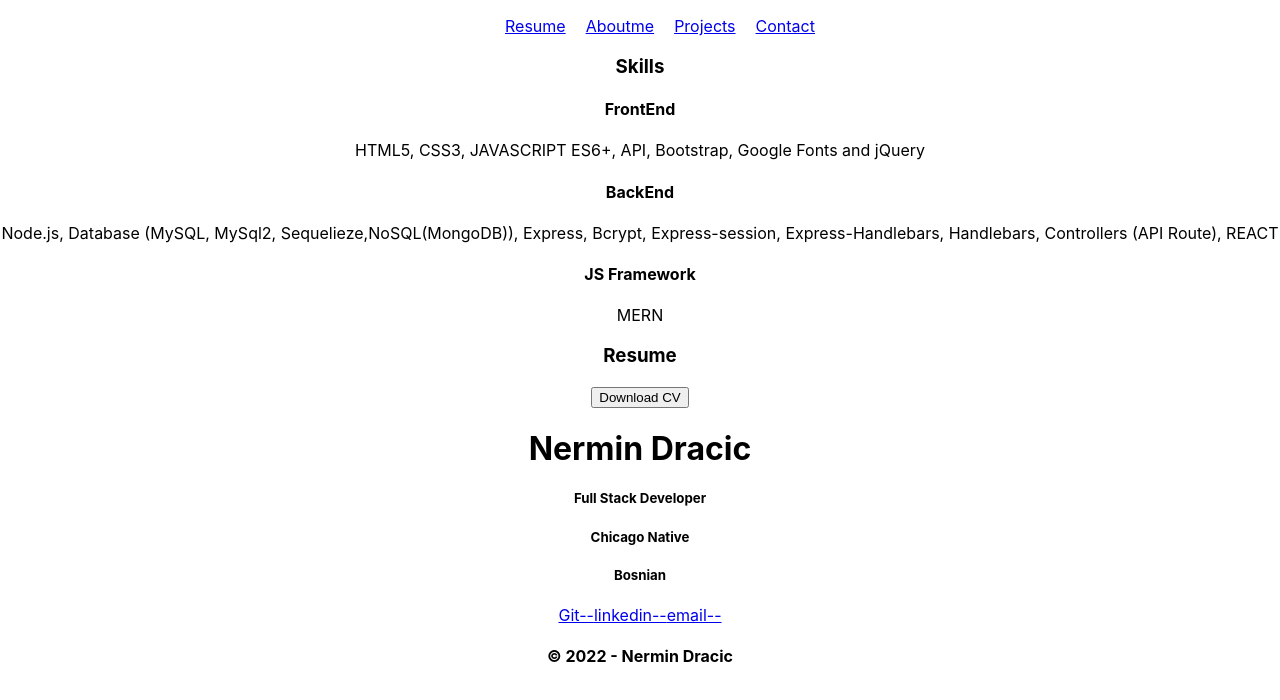
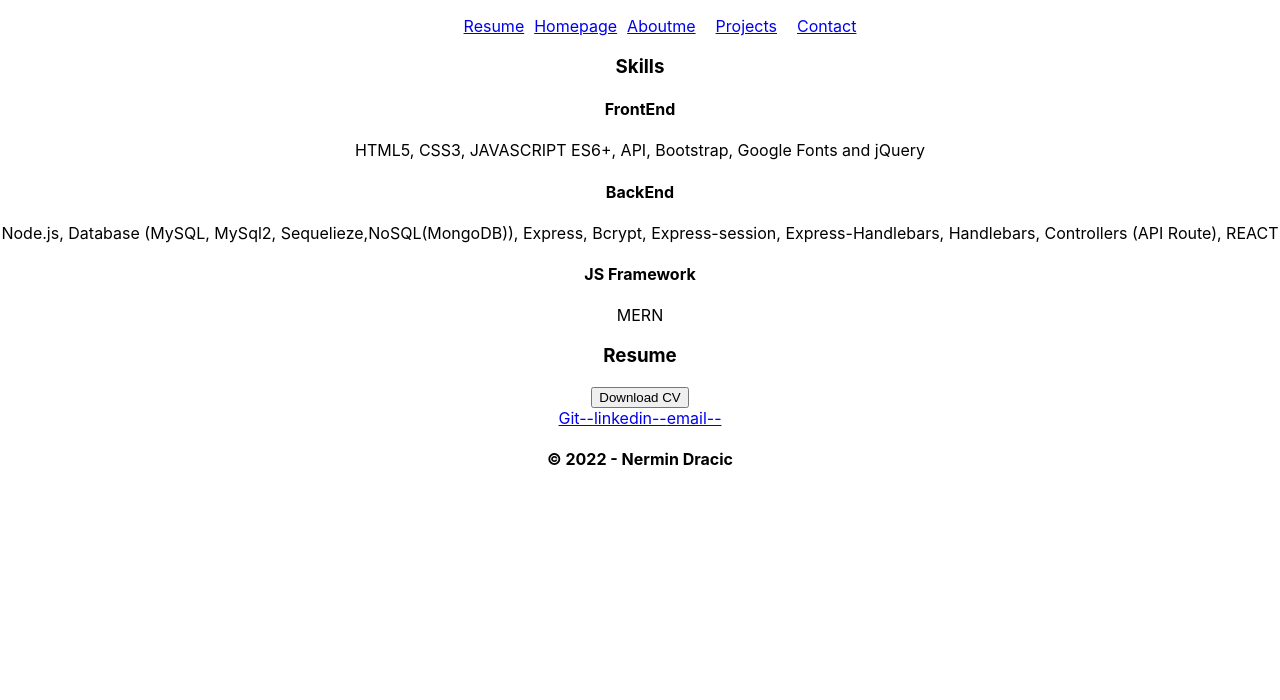
Before and after one commit to ndracic/nermins_portfolio, a React (Create React App) app: page /resume in a window 1280 px wide. Shown: the top 700 px of the page. Built offline with nearby package versions, Linux system fonts and the light colour scheme.

Commit message:
fixed navbar bug and aded homepage tab

```diff
--- a/package.json
+++ b/package.json
@@ -8,7 +8,7 @@
     "@testing-library/jest-dom": "^5.16.5",
     "@testing-library/react": "^13.4.0",
     "@testing-library/user-event": "^13.5.0",
-    "bootstrap": "4.2.1",
+    "bootstrap": "^4.2.1",
     "react": "^18.2.0",
     "react-dom": "^18.2.0",
     "react-router-dom": "^6.2.1",
--- a/src/App.js
+++ b/src/App.js
@@ -1,5 +1,5 @@
 import './App.css';
-import Homepage from './components/Homepage';
+// import Homepage from './components/Homepage';
 import Navbar from './components/Navbar';
 import Footer from './components/Footer'
 
@@ -7,7 +7,7 @@ function App() {
   return (
     <div className="App">
       <Navbar />
-      <Homepage />
+
       <Footer />
     </div>
   );
--- a/src/components/Navbar.js
+++ b/src/components/Navbar.js
@@ -31,6 +31,15 @@ function Navbar({ currentPage, handlePageChange }) {
           Resume
         </Link>
       </li>
+      <Link
+          to=""
+          onClick={() => handlePageChange('Homepage')}
+          // This is a conditional (ternary) operator that checks to see if the current page is "Homepage"
+          // If it is, we set the current page to 'nav-link-active', otherwise we set it to 'nav-link'
+          className={currentPage === 'Homepage' ? 'nav-link active' : 'nav-link'}
+        >
+          Homepage
+        </Link>
       <li className="nav-item">
         <Link
           to="aboutme"
```
Also changed, not shown: src/App.css (line endings or trailing spaces), 1 other file (tests, documents, lock files or other folders).
